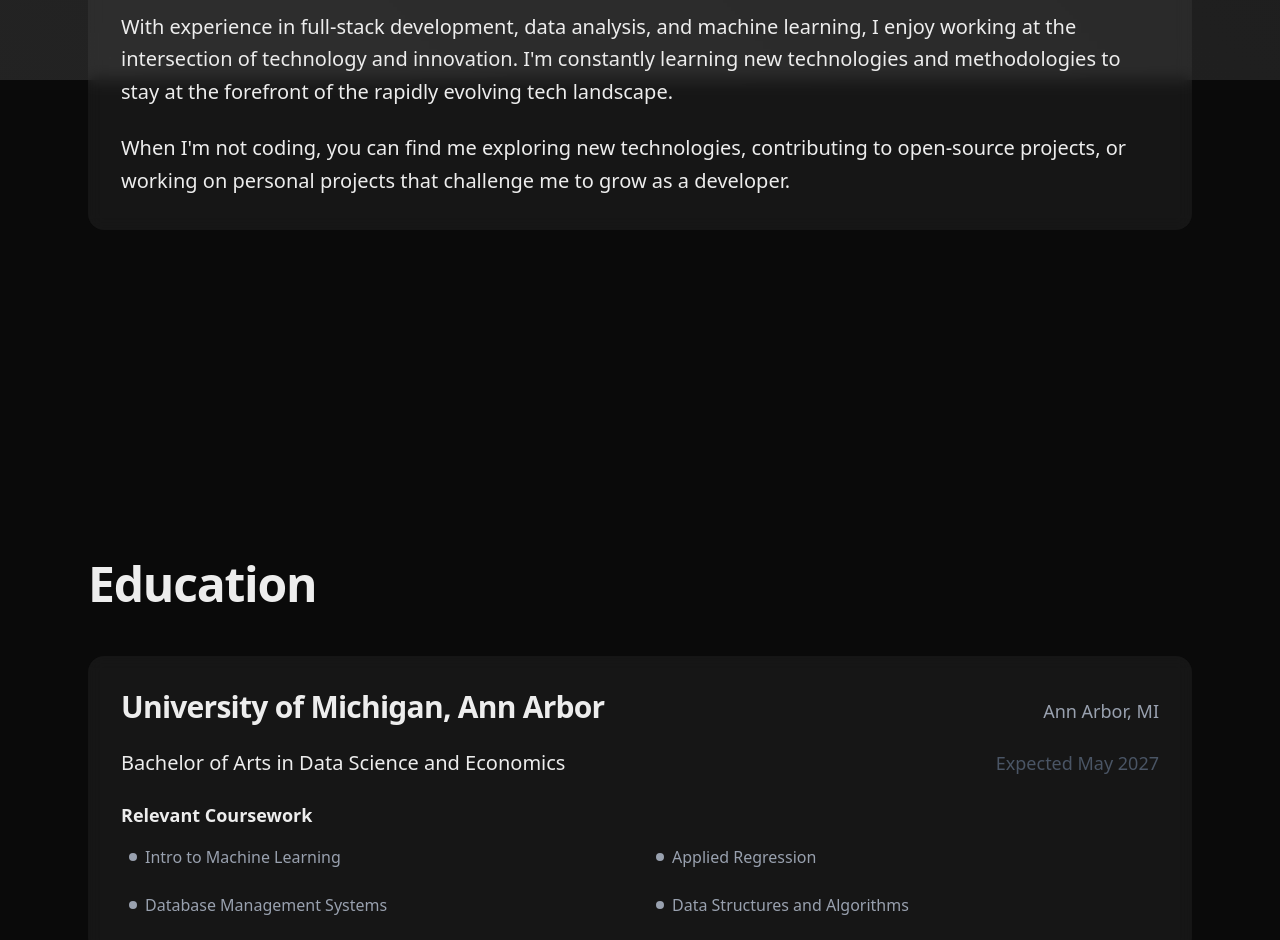
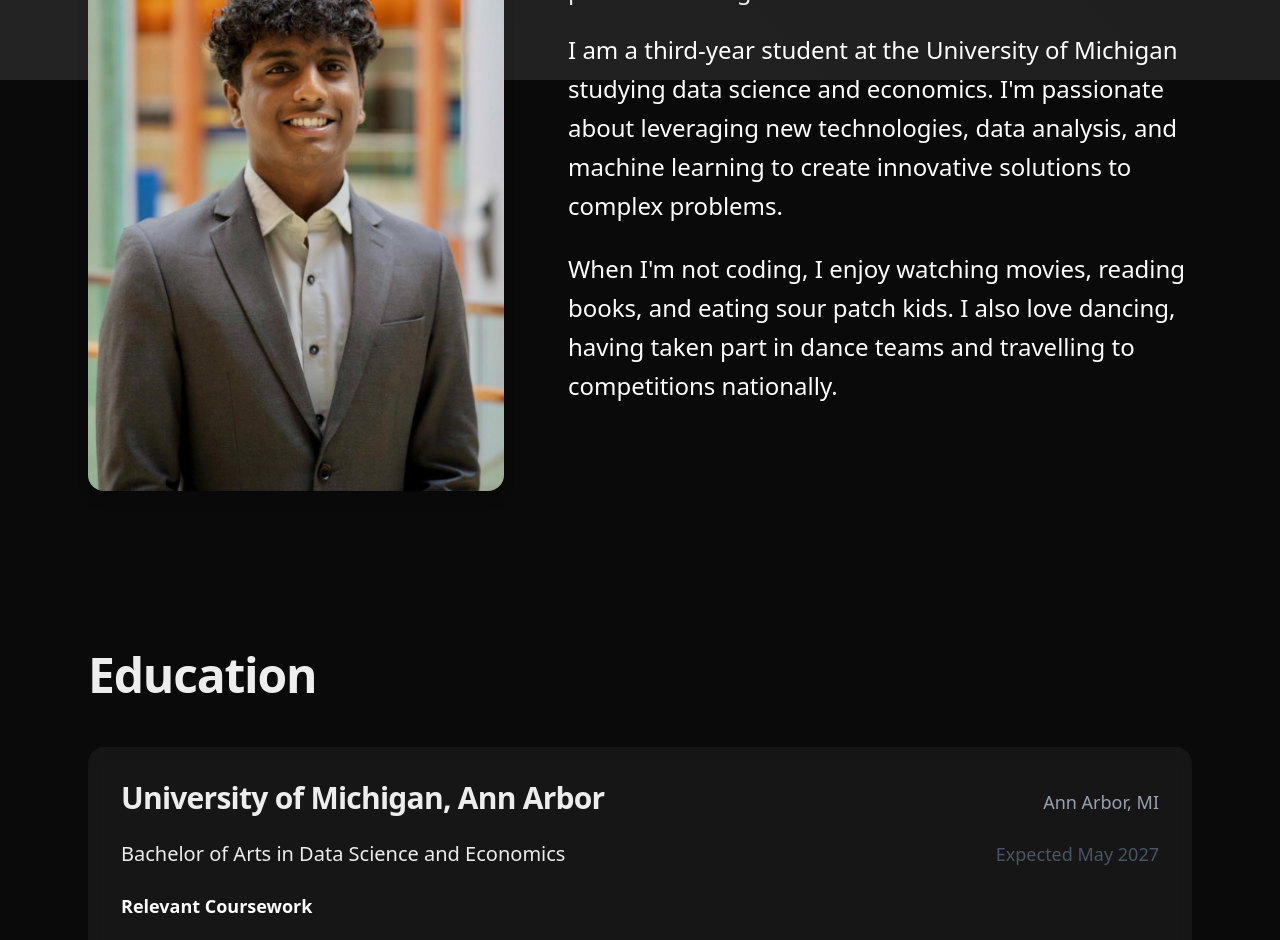
Before and after one commit to krishven05/personal-website, a Next.js app: page / in a window 1280 px wide. Shown: the part 1120-2060 px from the top of the page. Built offline with nearby package versions, Linux system fonts and the light colour scheme.

Commit message:
Fixed issues

```diff
--- a/src/app/globals.css
+++ b/src/app/globals.css
@@ -79,17 +79,10 @@ a:hover span {
   transform: translateY(-2px);
 }
 
-/* Course items hover effect */
+/* Course items styling */
 .course-item {
-  transition: transform 0.2s ease, color 0.2s ease;
   padding: 4px 8px;
   border-radius: 4px;
-}
-
-.course-item:hover {
-  transform: translateX(4px);
-  background-color: rgba(255, 255, 255, 0.05);
-  color: #ffffff;
 }
 
 /* Mobile optimizations */
@@ -118,3 +111,34 @@ a:hover span {
     scroll-margin-top: 5rem;
   }
 }
+
+/* Slide animations */
+@keyframes slideInFromLeft {
+  0% {
+    transform: translateX(-100%);
+    opacity: 0;
+  }
+  100% {
+    transform: translateX(0);
+    opacity: 1;
+  }
+}
+
+@keyframes slideInFromRight {
+  0% {
+    transform: translateX(100%);
+    opacity: 0;
+  }
+  100% {
+    transform: translateX(0);
+    opacity: 1;
+  }
+}
+
+.slide-in-left {
+  animation: slideInFromLeft 0.8s ease-out forwards;
+}
+
+.slide-in-right {
+  animation: slideInFromRight 0.8s ease-out forwards;
+}
--- a/src/app/page.tsx
+++ b/src/app/page.tsx
@@ -34,17 +34,24 @@ export default function Home() {
       <div className="max-w-6xl mx-auto px-4 sm:px-6">
         <section id="about" className="min-h-screen py-12 md:py-20">
           <h2 className="text-3xl md:text-5xl font-bold mb-8 md:mb-12 tracking-tight">About</h2>
-          <div className="space-y-8">
-            <div className="bg-white/5 rounded-2xl p-8 backdrop-blur-sm about-card">
-              <p className="text-xl leading-relaxed mb-6">
-                I&apos;m a passionate Software Engineer and Data Analyst with a strong foundation in computer science and a keen interest in leveraging technology to solve complex problems. My journey in tech has been driven by curiosity and a desire to create meaningful solutions.
-              </p>
-              <p className="text-xl leading-relaxed mb-6">
-                With experience in full-stack development, data analysis, and machine learning, I enjoy working at the intersection of technology and innovation. I&apos;m constantly learning new technologies and methodologies to stay at the forefront of the rapidly evolving tech landscape.
-              </p>
-              <p className="text-xl leading-relaxed">
-                When I&apos;m not coding, you can find me exploring new technologies, contributing to open-source projects, or working on personal projects that challenge me to grow as a developer.
-              </p>
+          <div className="flex flex-col md:flex-row gap-8 md:gap-16 items-center">
+            <div className="w-full md:w-2/5 slide-in-left">
+              <img
+                src="/Portrait.jpg"
+                alt="Krishanth Venkatachalam"
+                className="rounded-2xl shadow-lg w-full h-auto"
+              />
+            </div>
+            <div className="w-full md:w-3/5 slide-in-right">
+              <h3 className="text-xl md:text-2xl mb-6">My name is Krishanth, and I love data, coding, and problem-solving.</h3>
+              <div className="space-y-6 text-white" style={{color: '#ffffff'}}>
+                <p className="text-xl md:text-2xl leading-relaxed">
+                  I am a third-year student at the University of Michigan studying data science and economics. I'm passionate about leveraging new technologies, data analysis, and machine learning to create innovative solutions to complex problems.
+                </p>
+                <p className="text-xl md:text-2xl leading-relaxed">
+                  When I'm not coding, I enjoy watching movies, reading books, and eating sour patch kids. I also love dancing, having taken part in dance teams and travelling to competitions nationally.
+                </p>
+              </div>
             </div>
           </div>
         </section>
@@ -69,23 +76,23 @@ export default function Home() {
                 </span>
               </div>
               <div className="mt-6">
-                <h4 className="text-lg font-semibold mb-3">Relevant Coursework</h4>
-                <div className="grid grid-cols-1 md:grid-cols-2 gap-4 text-gray-400">
+                <h4 className="text-lg font-semibold mb-3" style={{color: '#ffffff'}}>Relevant Coursework</h4>
+                <div className="grid grid-cols-1 md:grid-cols-2 gap-4">
                   <div className="flex items-center space-x-2 course-item">
-                    <span className="w-2 h-2 bg-gray-400 rounded-full"></span>
-                    <span>Intro to Machine Learning</span>
+                    <span className="w-2 h-2 bg-white rounded-full"></span>
+                    <span style={{color: '#ffffff'}}>Intro to Machine Learning</span>
                   </div>
                   <div className="flex items-center space-x-2 course-item">
-                    <span className="w-2 h-2 bg-gray-400 rounded-full"></span>
-                    <span>Applied Regression</span>
+                    <span className="w-2 h-2 bg-white rounded-full"></span>
+                    <span style={{color: '#ffffff'}}>Applied Regression</span>
                   </div>
                   <div className="flex items-center space-x-2 course-item">
-                    <span className="w-2 h-2 bg-gray-400 rounded-full"></span>
-                    <span>Database Management Systems</span>
+                    <span className="w-2 h-2 bg-white rounded-full"></span>
+                    <span style={{color: '#ffffff'}}>Database Management Systems</span>
                   </div>
                   <div className="flex items-center space-x-2 course-item">
-                    <span className="w-2 h-2 bg-gray-400 rounded-full"></span>
-                    <span>Data Structures and Algorithms</span>
+                    <span className="w-2 h-2 bg-white rounded-full"></span>
+                    <span style={{color: '#ffffff'}}>Data Structures and Algorithms</span>
                   </div>
                 </div>
               </div>
```
Also changed, not shown: public/Portrait.jpg (added).
